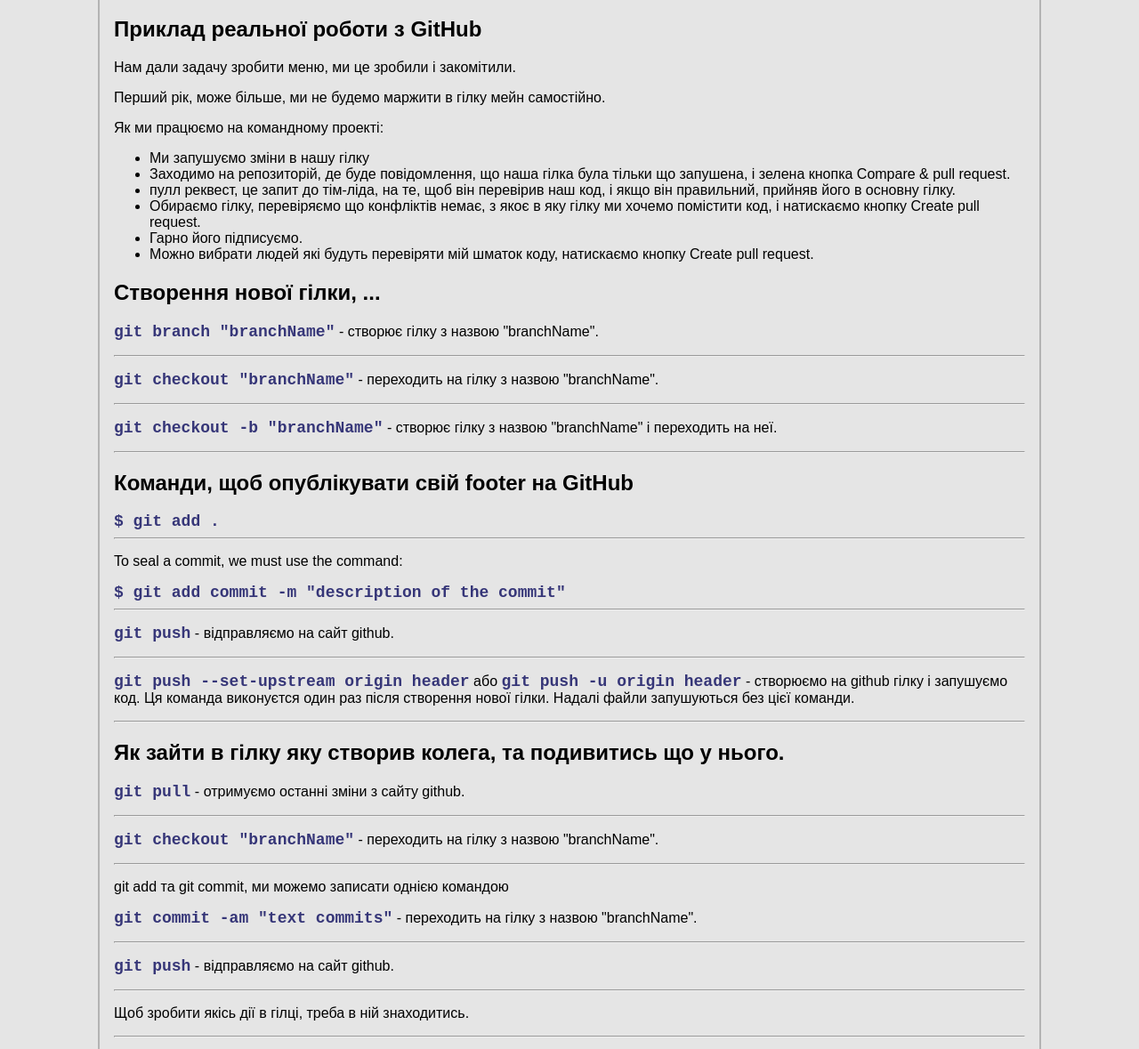
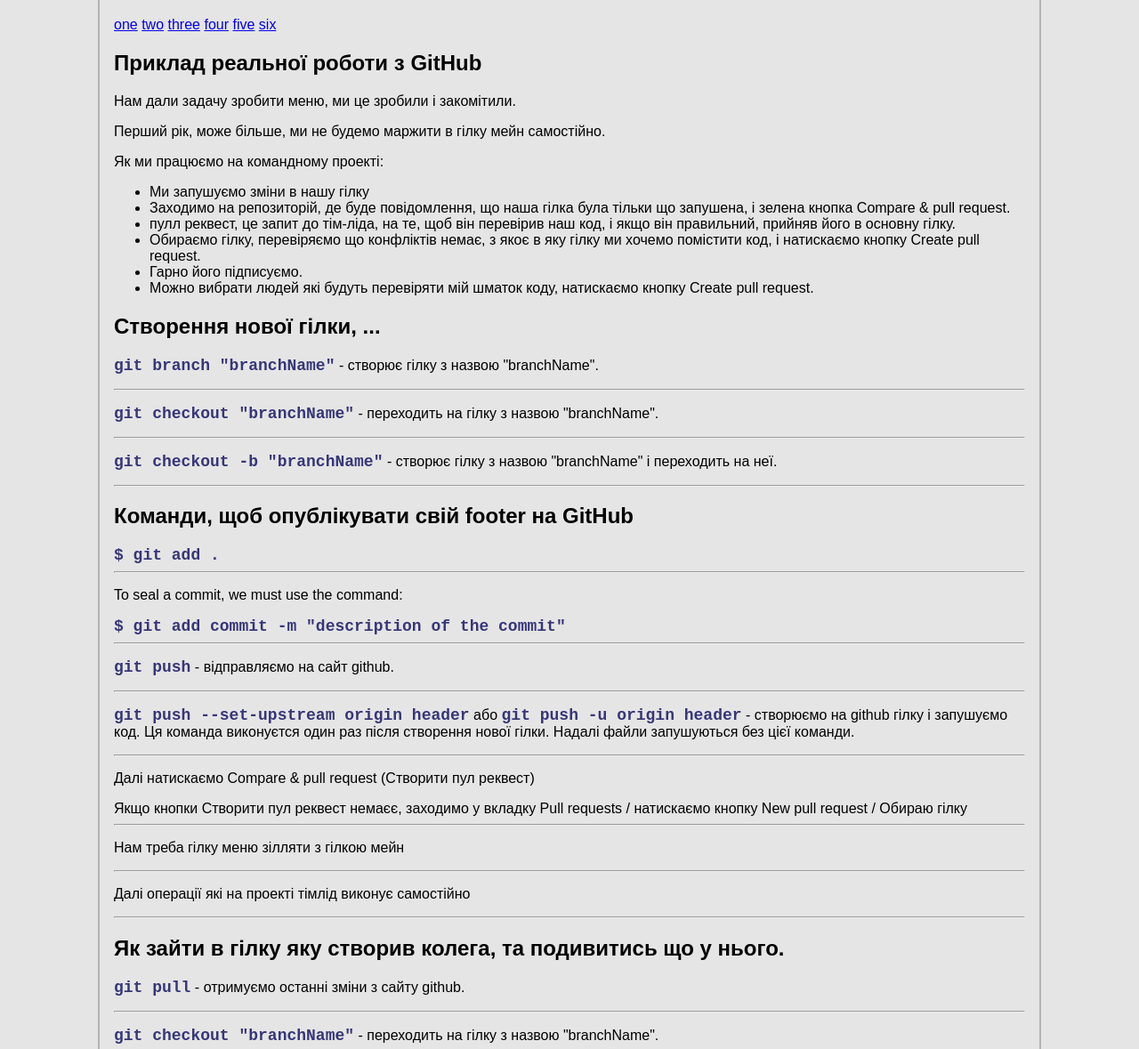
Before and after one commit to Seneks999/base, a plain HTML site: page html/git.html in a window 1280 px wide. Shown: the part 111-1290 px from the top of the page at 89% size. Drawn offline with Linux system fonts and the light colour scheme.

Commit message:
add text for link

```diff
--- a/html/git.html
+++ b/html/git.html
@@ -10,12 +10,12 @@
     <header><h1>Набори команд для GitHub</h1></header>
     <main>
       <nav>
-        <a href="#"></a>
-        <a href="#"></a>
-        <a href="#"></a>
-        <a href="#"></a>
-        <a href="#"></a>
-        <a href="#"></a>
+        <a href="#">one</a>
+        <a href="#">two</a>
+        <a href="#">three</a>
+        <a href="#">four</a>
+        <a href="#">five</a>
+        <a href="#">six</a>
       </nav>
 
       <!-- Приклад реальної роботи з GitHub -->
@@ -77,6 +77,14 @@
         запушуємо код. Ця команда виконуєтся один раз після створення нової
         гілки. Надалі файли запушуються без цієї команди.
       </p>
+      <hr />
+      <p>Далі натискаємо Compare & pull request (Створити пул реквест)</p>
+      Якщо кнопки Створити пул реквест немаєє, заходимо у вкладку Pull requests
+      / натискаємо кнопку New pull request / Обираю гілку
+      <hr />
+      <p>Нам треба гілку меню зілляти з гілкою мейн</p>
+      <hr />
+      <p>Далі операції які на проекті тімлід виконує самостійно</p>
       <hr />
       <!-- Зайти в гілку яку створив колега -->
       <h2>Як зайти в гілку яку створив колега, та подивитись що у нього.</h2>
```
